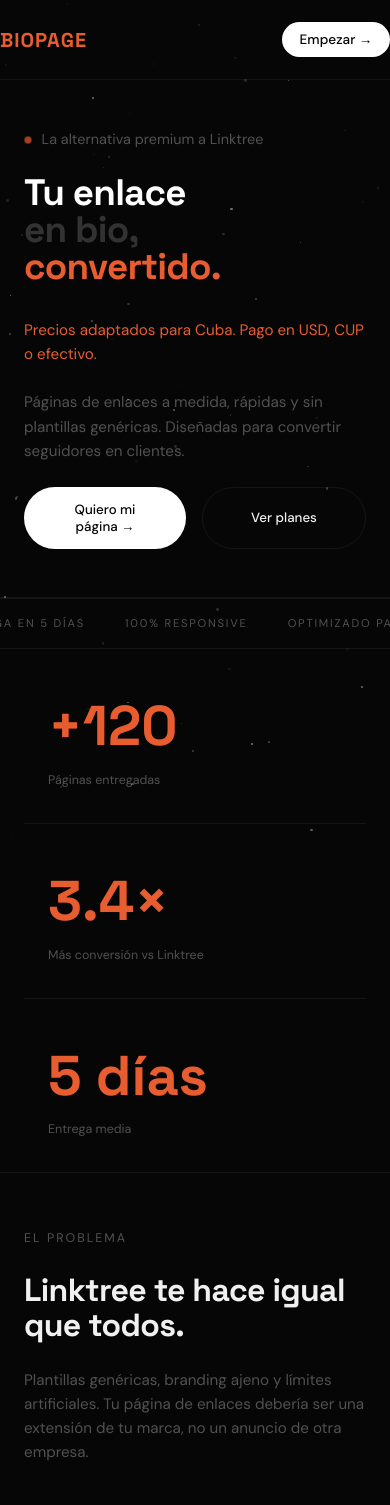
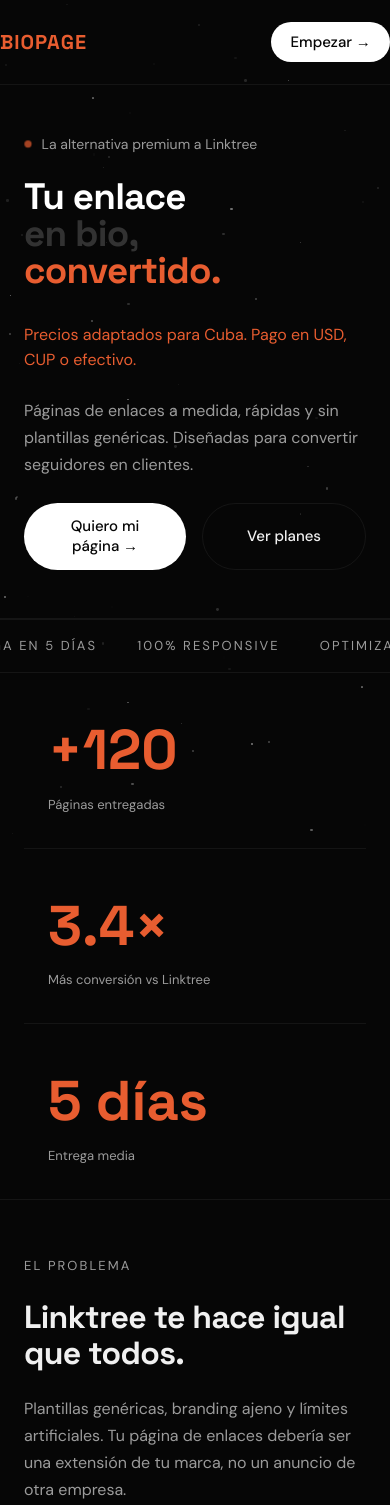
Before and after one commit to EnriqueBarroso/biopage, a React (Vite) app: page /cuba in a window 390 px wide. Shown: the top 1505 px of the page. Built offline with nearby package versions, Linux system fonts and the light colour scheme.

Commit message:
fix: improve mobile legibility — increase muted contrast to 0.6 and raise font sizes to 16px/13px minimums

```diff
--- a/src/components/CTAFinal.module.css
+++ b/src/components/CTAFinal.module.css
@@ -66,4 +66,17 @@
   .title {
     font-size: clamp(2rem, 9vw, 3rem);
   }
+
+  .label {
+    font-size: 0.8125rem;
+  }
+
+  .subtitle {
+    font-size: 1rem;
+    line-height: 1.7;
+  }
+
+  .button {
+    font-size: 0.9375rem;
+  }
 }
--- a/src/components/FAQ.module.css
+++ b/src/components/FAQ.module.css
@@ -94,3 +94,23 @@
     gap: 2.5rem;
   }
 }
+
+@media (max-width: 768px) {
+  .label {
+    font-size: 0.8125rem;
+  }
+
+  .subtitle {
+    font-size: 1rem;
+    line-height: 1.7;
+  }
+
+  .question {
+    font-size: 1rem;
+  }
+
+  .answer {
+    font-size: 1rem;
+    line-height: 1.7;
+  }
+}
--- a/src/components/Footer.module.css
+++ b/src/components/Footer.module.css
@@ -32,3 +32,14 @@
 .crossLink:hover {
   color: var(--accent);
 }
+
+@media (max-width: 768px) {
+  .inner {
+    font-size: 0.9375rem;
+    line-height: 1.6;
+  }
+
+  .crossLink {
+    font-size: 0.8125rem;
+  }
+}
--- a/src/components/Hero.module.css
+++ b/src/components/Hero.module.css
@@ -151,4 +151,22 @@
     align-items: flex-start;
     gap: 1.5rem;
   }
+
+  .subtitle {
+    font-size: 1rem;
+    line-height: 1.7;
+  }
+
+  .heroNote {
+    font-size: 1rem;
+  }
+
+  .eyebrow {
+    font-size: 0.875rem;
+  }
+
+  .solid,
+  .ghost {
+    font-size: 0.9375rem;
+  }
 }
--- a/src/components/Navbar.module.css
+++ b/src/components/Navbar.module.css
@@ -74,8 +74,8 @@
   }
 
   .cta {
-    padding: 0.55rem 1.1rem;
-    font-size: 0.85rem;
+    padding: 0.6rem 1.2rem;
+    font-size: 0.9375rem;
     margin-left: 1rem;
   }
 }
--- a/src/components/Planes.module.css
+++ b/src/components/Planes.module.css
@@ -347,4 +347,58 @@
     align-items: center;
     gap: 1rem;
   }
+
+  .note {
+    font-size: 0.875rem;
+  }
+
+  .regionNote {
+    font-size: 0.8125rem;
+  }
+
+  .description {
+    font-size: 1rem;
+    line-height: 1.7;
+  }
+
+  .features li {
+    font-size: 1rem;
+    line-height: 1.6;
+  }
+
+  .priceNote {
+    font-size: 0.8125rem;
+  }
+
+  .number {
+    color: rgba(255, 255, 255, 0.7);
+  }
+
+  .comboNote {
+    font-size: 1rem;
+    line-height: 1.7;
+  }
+
+  .comboBadge {
+    font-size: 0.8125rem;
+  }
+
+  .cta {
+    font-size: 0.9375rem;
+    align-self: stretch;
+    text-align: center;
+  }
+
+  .comboCta {
+    font-size: 0.9375rem;
+  }
+
+  .paymentTitle {
+    font-size: 1rem;
+  }
+
+  .paymentDescription {
+    font-size: 1rem;
+    line-height: 1.7;
+  }
 }
--- a/src/components/Portfolio.module.css
+++ b/src/components/Portfolio.module.css
@@ -96,3 +96,27 @@
     padding: 2rem 1.5rem;
   }
 }
+
+@media (max-width: 768px) {
+  .label {
+    font-size: 0.8125rem;
+  }
+
+  .tag {
+    font-size: 0.8125rem;
+  }
+
+  .subtitle {
+    font-size: 1rem;
+    line-height: 1.7;
+  }
+
+  .description {
+    font-size: 1rem;
+    line-height: 1.7;
+  }
+
+  .link {
+    font-size: 0.9375rem;
+  }
+}
--- a/src/components/Problema.module.css
+++ b/src/components/Problema.module.css
@@ -76,3 +76,19 @@
     gap: 2.5rem;
   }
 }
+
+@media (max-width: 768px) {
+  .label {
+    font-size: 0.8125rem;
+  }
+
+  .text {
+    font-size: 1rem;
+    line-height: 1.7;
+  }
+
+  .pointTitle {
+    font-size: 1rem;
+    line-height: 1.6;
+  }
+}
--- a/src/components/StatsBar.module.css
+++ b/src/components/StatsBar.module.css
@@ -43,3 +43,10 @@
     border-bottom: none;
   }
 }
+
+@media (max-width: 768px) {
+  .label {
+    font-size: 0.8125rem;
+    line-height: 1.6;
+  }
+}
--- a/src/components/Ticker.module.css
+++ b/src/components/Ticker.module.css
@@ -33,3 +33,9 @@
     padding: 1rem 1.25rem;
   }
 }
+
+@media (max-width: 768px) {
+  .item {
+    font-size: 0.8125rem;
+  }
+}
--- a/src/styles/global.css
+++ b/src/styles/global.css
@@ -33,3 +33,9 @@ body {
     padding: 0 1.5rem;
   }
 }
+
+@media (max-width: 768px) {
+  :root {
+    --muted: rgba(255, 255, 255, 0.6);
+  }
+}
```
